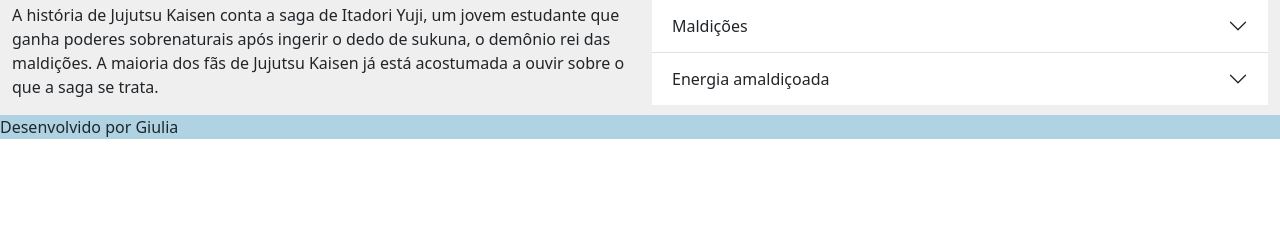
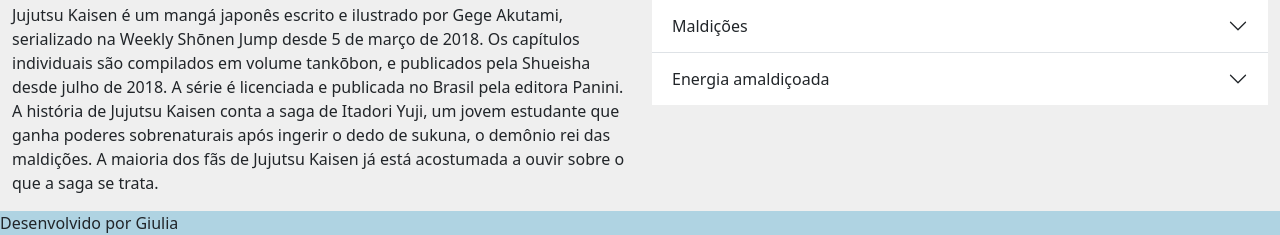
Before and after one commit to Pontgiulia/Inicio_bootstrap, a plain HTML site: page index.html in a window 1280 px wide. Shown: the part 601-836 px from the top of the page. Before the commit the page ends 800 px from the top, so only its background shows below. Drawn offline with Linux system fonts and the light colour scheme.

Commit message:
sobre info

```diff
--- a/index.html
+++ b/index.html
@@ -96,7 +96,7 @@
         <div class="col">
           <section class="containerblablabla">
             <h1>Sobre</h1>
-            <p>A história de Jujutsu Kaisen conta a saga de Itadori Yuji, um jovem estudante que ganha poderes sobrenaturais após ingerir o dedo de sukuna, o demônio rei das maldições. A maioria dos fãs de Jujutsu Kaisen já está acostumada a ouvir sobre o que a saga se trata.</p>
+            <p>Jujutsu Kaisen é um mangá japonês escrito e ilustrado por Gege Akutami, serializado na Weekly Shōnen Jump desde 5 de março de 2018. Os capítulos individuais são compilados em volume tankōbon, e publicados pela Shueisha desde julho de 2018. A série é licenciada e publicada no Brasil pela editora Panini.<br /> A história de Jujutsu Kaisen conta a saga de Itadori Yuji, um jovem estudante que ganha poderes sobrenaturais após ingerir o dedo de sukuna, o demônio rei das maldições. A maioria dos fãs de Jujutsu Kaisen já está acostumada a ouvir sobre o que a saga se trata.</p>
           </section>
         </div>
         <div class="col">
```
